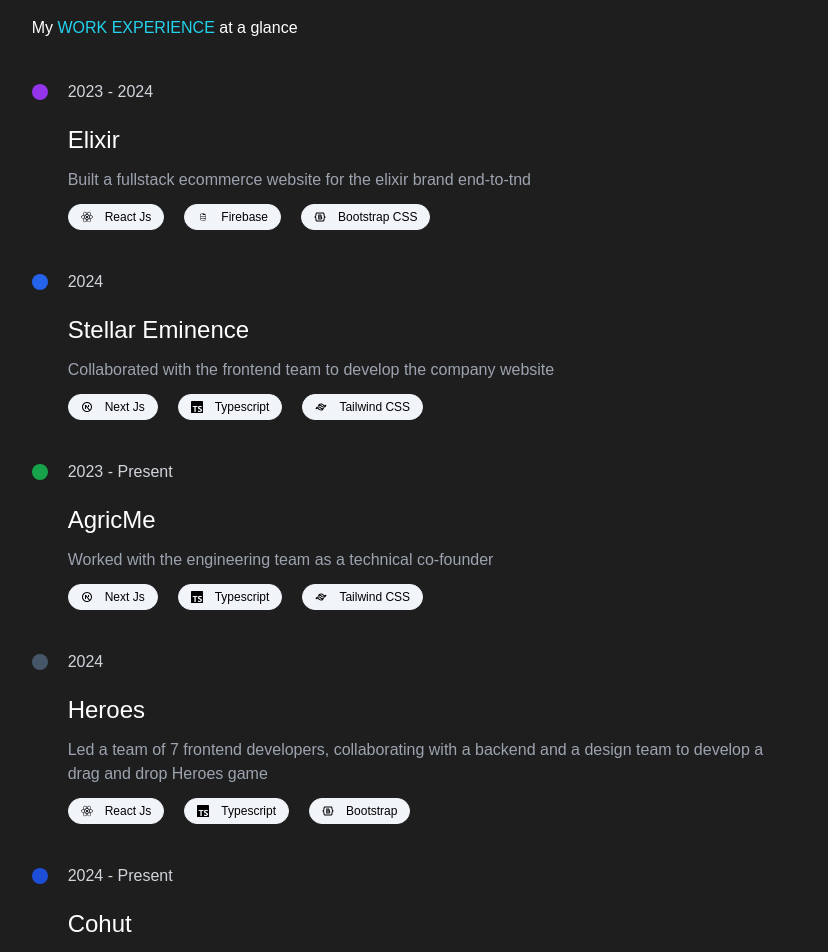
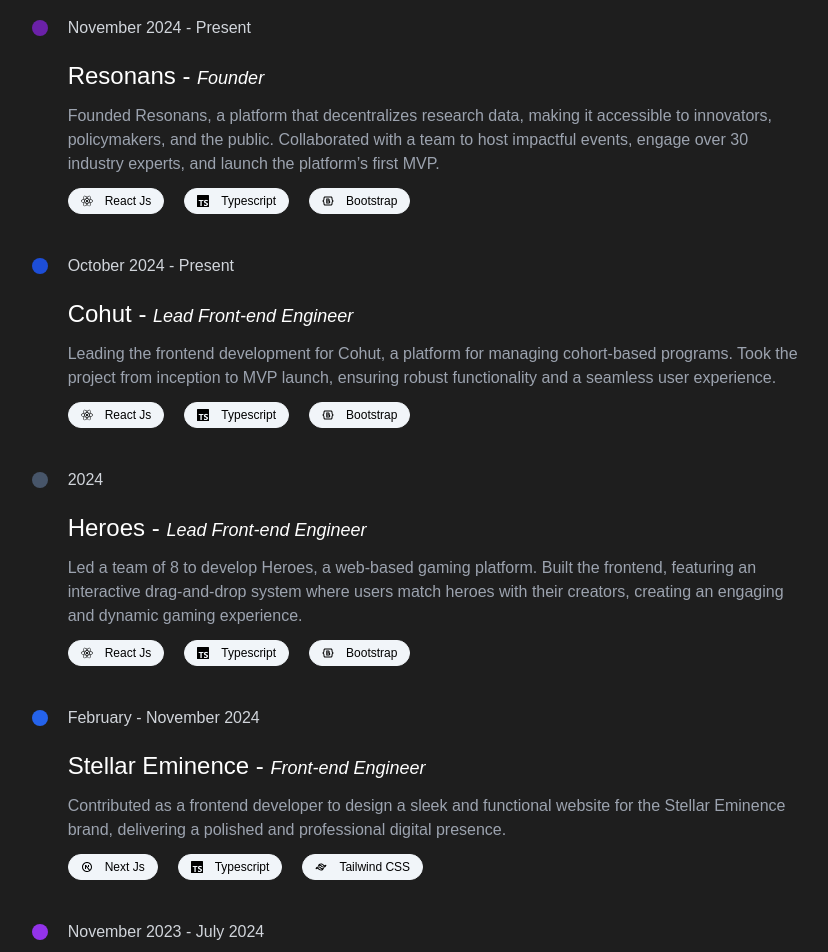
Before and after one commit to Isaacc20/Isaacc20, a React (Vite) app: page / in a window 1280 px wide. Shown: the part 1440-2392 px from the top of the page, without its empty margins (385-1213 px from the left). Built offline with nearby package versions, Linux system fonts and the light colour scheme.

Commit message:
version 1.0.1

```diff
--- a/package.json
+++ b/package.json
@@ -1,9 +1,12 @@
 {
   "name": "isaac-oyedele",
+  "homepage": "https://Isaacc20.github.io/Isaacc20",
   "private": true,
   "version": "0.0.0",
   "type": "module",
   "scripts": {
+    "predeploy": "npm run build",
+    "deploy": "gh-pages -d build",
     "dev": "vite",
     "build": "tsc -b && vite build",
     "lint": "eslint .",
@@ -25,6 +28,7 @@
     "eslint": "^9.17.0",
     "eslint-plugin-react-hooks": "^5.0.0",
     "eslint-plugin-react-refresh": "^0.4.16",
+    "gh-pages": "^6.3.0",
     "globals": "^15.14.0",
     "postcss": "^8.5.1",
     "tailwindcss": "^3.4.17",
--- a/src/components/Hero.tsx
+++ b/src/components/Hero.tsx
@@ -10,7 +10,7 @@
                         {/* <p className='text-white text-2xl'>Software Engineer | Innovator | Entrepreneur</p> */}
                     {/* </div> */}
                     <div className="w-full flex flex-col gap-10 bg-gradient-to-tr from-blue-400 to-green-400 bg-clip-text">
-                        <span className='text-slate-100 text-8xl text-start'>Building <span className="text-transparent">scalable</span>, <span className="text-transparent">impact led</span> and <span className="text-transparent">redemptive</span> solutions</span>
+                        <span className='text-slate-100 text-7xl md:text-8xl text-start'>Building <span className="text-transparent">scalable</span>, <span className="text-transparent">impact led</span> and <span className="text-transparent">redemptive</span> solutions</span>
                         <span className="text-2xl text-white w-5/6">software engineer and business strategist with a passion for innovation and a drive to make a difference in the world.</span>
                     </div>
                     <a href={'#about'} className=" text-cyan-400 shadow-slate-400 p-3 text-4xl flex gap-3 items-center justify-center rounded-full h1 hover:border border-cyan-400"><FiArrowDown /></a>
--- a/src/components/Resume.tsx
+++ b/src/components/Resume.tsx
@@ -11,17 +11,90 @@
             <div className="flex items-center justify-start w-full">
                 <span className="flex items-center gap-5 px-5 py-2 rounded-full border border-slate-100 text-slate-100 font-thin"><BsCodeSlash /> MY EXPERIENCE</span>
             </div>
-            <h1 className="text-white">My <span className="text-cyan-400">WORK EXPERIENCE</span> at a glance</h1>
+            {/* <h1 className="text-white">My <span className="text-cyan-400">WORK EXPERIENCE</span> at a glance</h1> */}
             <div className="flex flex-col items-start gap-10">
+                {/* RESONANS */}
+                <div className="flex flex-col gap-5">
+                    <div className="flex items-center gap-5">
+                        <div className="p-2 bg-purple-800 rounded-full"></div>
+                        <p className="text-gray-300">November 2024 - Present</p>
+                    </div>
+                    <div className="pl-9 flex flex-col gap-3">
+                        <Link to={'https://theresonans.com'} className="text-white text-2xl">Resonans - <span className="text-lg italic">Founder</span></Link>
+                        <span className="text-gray-400">
+                        Founded Resonans, a platform that decentralizes research data, making it accessible to innovators, policymakers, and the public. Collaborated with a team to host impactful events, engage over 30 industry experts, and launch the platform’s first MVP.
+                        </span>
+                        <div className="flex gap-5">
+                            <span className="flex items-center gap-3 px-3 py-1 rounded-full border bg-slate-100 hover:bg-slate-700 hover:text-slate-100 border-slate-100 text-xs font-normal cursor-default"><FaReact /> React Js</span>
+                            <span className="flex items-center gap-3 px-3 py-1 rounded-full border bg-slate-100 hover:bg-slate-700 hover:text-slate-100 border-slate-100 text-xs font-normal cursor-default"><SiTypescript /> Typescript</span>
+                            <span className="flex items-center gap-3 px-3 py-1 rounded-full border bg-slate-100 hover:bg-slate-700 hover:text-slate-100 border-slate-100 text-xs font-normal cursor-default"><RiBootstrapLine /> Bootstrap</span>
+                        </div>
+                    </div>
+                </div>
+                {/* COHUT */}
+                <div className="flex flex-col gap-5">
+                    <div className="flex items-center gap-5">
+                        <div className="p-2 bg-blue-700 rounded-full"></div>
+                        <p className="text-gray-300">October 2024 - Present</p>
+                    </div>
+                    <div className="pl-9 flex flex-col gap-3">
+                        <Link to={'https://cohut.co'} className="text-white text-2xl">Cohut - <span className="text-lg italic">Lead Front-end Engineer</span></Link>
+                        <span className="text-gray-400">
+                        Leading the frontend development for Cohut, a platform for managing cohort-based programs. Took the project from inception to MVP launch, ensuring robust functionality and a seamless user experience.
+                        </span>
+                        <div className="flex gap-5">
+                            <span className="flex items-center gap-3 px-3 py-1 rounded-full border bg-slate-100 hover:bg-slate-700 hover:text-slate-100 border-slate-100 text-xs font-normal cursor-default"><FaReact /> React Js</span>
+                            <span className="flex items-center gap-3 px-3 py-1 rounded-full border bg-slate-100 hover:bg-slate-700 hover:text-slate-100 border-slate-100 text-xs font-normal cursor-default"><SiTypescript /> Typescript</span>
+                            <span className="flex items-center gap-3 px-3 py-1 rounded-full border bg-slate-100 hover:bg-slate-700 hover:text-slate-100 border-slate-100 text-xs font-normal cursor-default"><RiBootstrapLine /> Bootstrap</span>
+                        </div>
+                    </div>
+                </div>
+                {/* HEROES */}
+                <div className="flex flex-col gap-5">
+                    <div className="flex items-center gap-5">
+                        <div className="p-2 bg-slate-600 rounded-full"></div>
+                        <p className="text-gray-300">2024</p>
+                    </div>
+                    <div className="pl-9 flex flex-col gap-3">
+                        <h1 className="text-white text-2xl">Heroes - <span className="text-lg italic">Lead Front-end Engineer</span></h1>
+                        <span className="text-gray-400">
+                        Led a team of 8 to develop Heroes, a web-based gaming platform. Built the frontend, featuring an interactive drag-and-drop system where users match heroes with their creators, creating an engaging and dynamic gaming experience.
+                        </span>
+                        <div className="flex gap-5">
+                            <span className="flex items-center gap-3 px-3 py-1 rounded-full border bg-slate-100 hover:bg-slate-700 hover:text-slate-100 border-slate-100 text-xs font-normal cursor-default"><FaReact /> React Js</span>
+                            <span className="flex items-center gap-3 px-3 py-1 rounded-full border bg-slate-100 hover:bg-slate-700 hover:text-slate-100 border-slate-100 text-xs font-normal cursor-default"><SiTypescript /> Typescript</span>
+                            <span className="flex items-center gap-3 px-3 py-1 rounded-full border bg-slate-100 hover:bg-slate-700 hover:text-slate-100 border-slate-100 text-xs font-normal cursor-default"><RiBootstrapLine /> Bootstrap</span>
+                        </div>
+                    </div>
+                </div>
+                {/* STELLAR EMINENCE */}
+                <div className="flex flex-col gap-5">
+                    <div className="flex items-center gap-5">
+                        <div className="p-2 bg-blue-600 rounded-full"></div>
+                        <p className="text-gray-300">February - November 2024</p>
+                    </div>
+                    <div className="pl-9 flex flex-col gap-3">
+                        <Link to={'https://stellareminence.com'} className="text-white text-2xl">Stellar Eminence - <span className="text-lg italic">Front-end Engineer</span></Link>
+                        <span className="text-gray-400">
+                        Contributed as a frontend developer to design a sleek and functional website for the Stellar Eminence brand, delivering a polished and professional digital presence.
+                        </span>
+                        <div className="flex gap-5">
+                            <span className="flex items-center gap-3 px-3 py-1 rounded-full border bg-slate-100 hover:bg-slate-700 hover:text-slate-100 border-slate-100 text-xs font-normal cursor-default"><RiNextjsLine /> Next Js</span>
+                            <span className="flex items-center gap-3 px-3 py-1 rounded-full border bg-slate-100 hover:bg-slate-700 hover:text-slate-100 border-slate-100 text-xs font-normal cursor-default"><SiTypescript /> Typescript</span>
+                            <span className="flex items-center gap-3 px-3 py-1 rounded-full border bg-slate-100 hover:bg-slate-700 hover:text-slate-100 border-slate-100 text-xs font-normal cursor-default"><RiTailwindCssLine /> Tailwind CSS</span>
+                        </div>
+                    </div>
+                </div>
+                {/* ELIXIR */}
                 <div className="flex flex-col gap-5">
                     <div className="flex items-center gap-5">
                         <div className="p-2 bg-purple-600 rounded-full"></div>
-                        <p className="text-gray-300">2023 - 2024</p>
+                        <p className="text-gray-300">November 2023 - July 2024</p>
                     </div>
                     <div className="pl-9 flex flex-col gap-3">
-                        <Link to={'https://the-elixir-brand.netlify.app'} className="text-white text-2xl">Elixir</Link>
+                        <Link to={'https://the-elixir-brand.netlify.app'} className="text-white text-2xl">Elixir - <span className="text-lg italic">Software Engineer</span></Link>
                         <span className="text-gray-400">
-                            Built a fullstack ecommerce website for the elixir brand end-to-tnd
+                        Designed and developed a full-stack eCommerce platform for the Elixir brand. Built the platform from the ground up, integrating payment gateways and database management systems—all without an existing UI/UX Figma design.
                         </span>
                         <div className="flex gap-5">
                             <span className="flex items-center gap-3 px-3 py-1 rounded-full border bg-slate-100 hover:bg-slate-700 hover:text-slate-100 border-slate-100 text-xs font-normal cursor-default"><FaReact /> React Js</span>
@@ -30,71 +103,21 @@
                         </div>
                     </div>
                 </div>
+                {/* AGRICME */}
                 <div className="flex flex-col gap-5">
                     <div className="flex items-center gap-5">
-                        <div className="p-2 bg-blue-600 rounded-full"></div>
-                        <p className="text-gray-300">2024</p>
+                        <div className="p-2 bg-green-600 rounded-full"></div>
+                        <p className="text-gray-300">November 2023 - Present</p>
                     </div>
                     <div className="pl-9 flex flex-col gap-3">
-                        <Link to={'https://stellareminence.com'} className="text-white text-2xl">Stellar Eminence</Link>
+                        <Link to={'https://agricme.onrender.com'} className="text-white text-2xl">AgricMe - <span className="text-lg italic">Technical Co-Founder</span></Link>
                         <span className="text-gray-400">
-                            Collaborated with the frontend team to develop the company website
+                        Co-founded a platform designed to revolutionize agricultural processes by connecting farmers with vital resources and opportunities. Partnered closely with the engineering team to bring the platform to life
                         </span>
                         <div className="flex gap-5">
                             <span className="flex items-center gap-3 px-3 py-1 rounded-full border bg-slate-100 hover:bg-slate-700 hover:text-slate-100 border-slate-100 text-xs font-normal cursor-default"><RiNextjsLine /> Next Js</span>
                             <span className="flex items-center gap-3 px-3 py-1 rounded-full border bg-slate-100 hover:bg-slate-700 hover:text-slate-100 border-slate-100 text-xs font-normal cursor-default"><SiTypescript /> Typescript</span>
                             <span className="flex items-center gap-3 px-3 py-1 rounded-full border bg-slate-100 hover:bg-slate-700 hover:text-slate-100 border-slate-100 text-xs font-normal cursor-default"><RiTailwindCssLine /> Tailwind CSS</span>
-                        </div>
-                    </div>
-                </div>
-                <div className="flex flex-col gap-5">
-                    <div className="flex items-center gap-5">
-                        <div className="p-2 bg-green-600 rounded-full"></div>
-                        <p className="text-gray-300">2023 - Present</p>
-                    </div>
-                    <div className="pl-9 flex flex-col gap-3">
-                        <Link to={'https://agricme.onrender.com'} className="text-white text-2xl">AgricMe</Link>
-                        <span className="text-gray-400">
-                            Worked with the engineering team as a technical co-founder
-                        </span>
-                        <div className="flex gap-5">
-                            <span className="flex items-center gap-3 px-3 py-1 rounded-full border bg-slate-100 hover:bg-slate-700 hover:text-slate-100 border-slate-100 text-xs font-normal cursor-default"><RiNextjsLine /> Next Js</span>
-                            <span className="flex items-center gap-3 px-3 py-1 rounded-full border bg-slate-100 hover:bg-slate-700 hover:text-slate-100 border-slate-100 text-xs font-normal cursor-default"><SiTypescript /> Typescript</span>
-                            <span className="flex items-center gap-3 px-3 py-1 rounded-full border bg-slate-100 hover:bg-slate-700 hover:text-slate-100 border-slate-100 text-xs font-normal cursor-default"><RiTailwindCssLine /> Tailwind CSS</span>
-                        </div>
-                    </div>
-                </div>
-                <div className="flex flex-col gap-5">
-                    <div className="flex items-center gap-5">
-                        <div className="p-2 bg-slate-600 rounded-full"></div>
-                        <p className="text-gray-300">2024</p>
-                    </div>
-                    <div className="pl-9 flex flex-col gap-3">
-                        <h1 className="text-white text-2xl">Heroes</h1>
-                        <span className="text-gray-400">
-                            Led a team of 7 frontend developers, collaborating with a backend and a design team to develop a drag and drop Heroes game
-                        </span>
-                        <div className="flex gap-5">
-                            <span className="flex items-center gap-3 px-3 py-1 rounded-full border bg-slate-100 hover:bg-slate-700 hover:text-slate-100 border-slate-100 text-xs font-normal cursor-default"><FaReact /> React Js</span>
-                            <span className="flex items-center gap-3 px-3 py-1 rounded-full border bg-slate-100 hover:bg-slate-700 hover:text-slate-100 border-slate-100 text-xs font-normal cursor-default"><SiTypescript /> Typescript</span>
-                            <span className="flex items-center gap-3 px-3 py-1 rounded-full border bg-slate-100 hover:bg-slate-700 hover:text-slate-100 border-slate-100 text-xs font-normal cursor-default"><RiBootstrapLine /> Bootstrap</span>
-                        </div>
-                    </div>
-                </div>
-                <div className="flex flex-col gap-5">
-                    <div className="flex items-center gap-5">
-                        <div className="p-2 bg-blue-700 rounded-full"></div>
-                        <p className="text-gray-300">2024 - Present</p>
-                    </div>
-                    <div className="pl-9 flex flex-col gap-3">
-                        <Link to={'https://cohut.co'} className="text-white text-2xl">Cohut</Link>
-                        <span className="text-gray-400">
-                            Leading the frontend team for Cohut, working collaboratively in a team of frontend and backend developers and product designer.
-                        </span>
-                        <div className="flex gap-5">
-                            <span className="flex items-center gap-3 px-3 py-1 rounded-full border bg-slate-100 hover:bg-slate-700 hover:text-slate-100 border-slate-100 text-xs font-normal cursor-default"><FaReact /> React Js</span>
-                            <span className="flex items-center gap-3 px-3 py-1 rounded-full border bg-slate-100 hover:bg-slate-700 hover:text-slate-100 border-slate-100 text-xs font-normal cursor-default"><SiTypescript /> Typescript</span>
-                            <span className="flex items-center gap-3 px-3 py-1 rounded-full border bg-slate-100 hover:bg-slate-700 hover:text-slate-100 border-slate-100 text-xs font-normal cursor-default"><RiBootstrapLine /> Bootstrap</span>
                         </div>
                     </div>
                 </div>
--- a/src/pages/Home.tsx
+++ b/src/pages/Home.tsx
@@ -6,7 +6,7 @@
 const Home = () => {
   return (
     <>
-        <div className="flex items-start bg-[#1E1E1E] to-[#000000] bg-fixed p-5 min-h-screen">
+        <div className="flex flex-col lg:flex-row items-start bg-[#1E1E1E] to-[#000000] bg-fixed p-5 min-h-screen">
           <Bio />
           <div className="flex flex-col">
               <Hero />
```
Also changed, not shown: src/components/Bio.tsx (+9 -4 lines), 1 other file (tests, documents, lock files or other folders).
